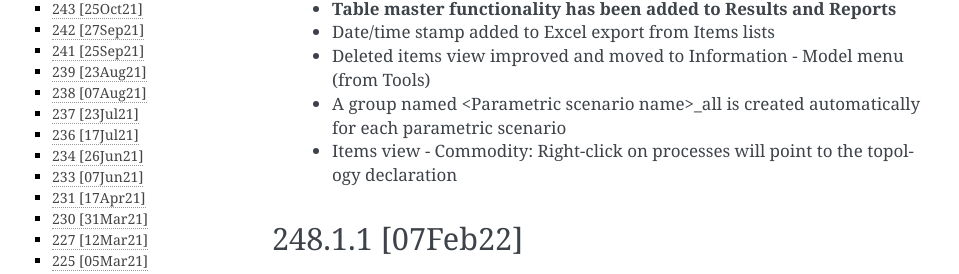
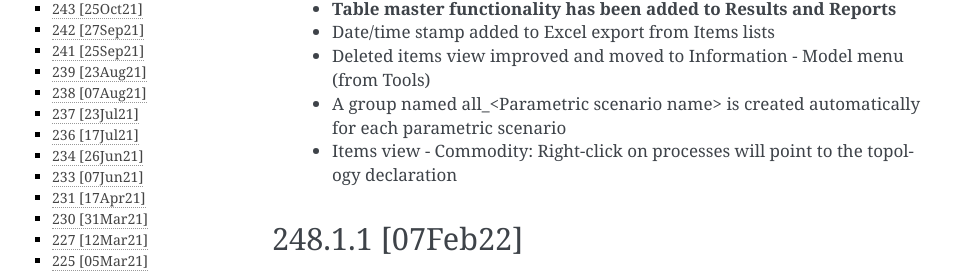
Before and after one commit to kanors-emr/Veda-documentation, a Sphinx documentation site: the page built from docs/source/pages/version_history.rst, in a window 1280 px wide and 900 px high. Shown: the part 243-517 px from the top of the window, without its empty margins (148-1107 px from the left). Built offline with Sphinx 7.4.7, drawn with Linux system fonts in a browser that asks for light colours.

Commit message:
minor edit

```diff
--- a/docs/source/pages/version_history.rst
+++ b/docs/source/pages/version_history.rst
@@ -11,7 +11,7 @@ Version History
     * **Table master functionality has been added to Results and Reports**
     * Date/time stamp added to Excel export from Items lists
     * Deleted items view improved and moved to Information - Model menu (from Tools)
-    * A group named <Parametric scenario name>_all is created automatically for each parametric scenario
+    * A group named all_<Parametric scenario name> is created automatically for each parametric scenario
     * Items view - Commodity: Right-click on processes will point to the topology declaration
 
 248.1.1 [07Feb22]
```
